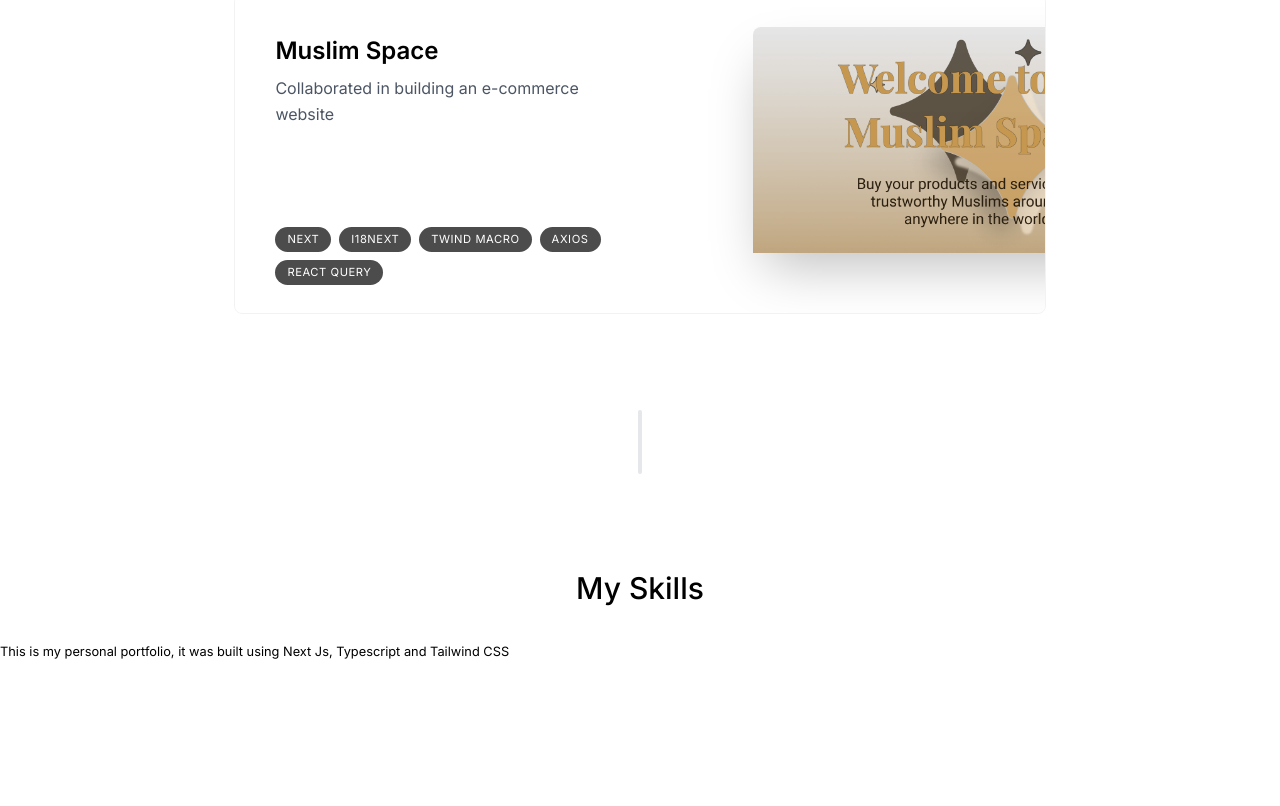
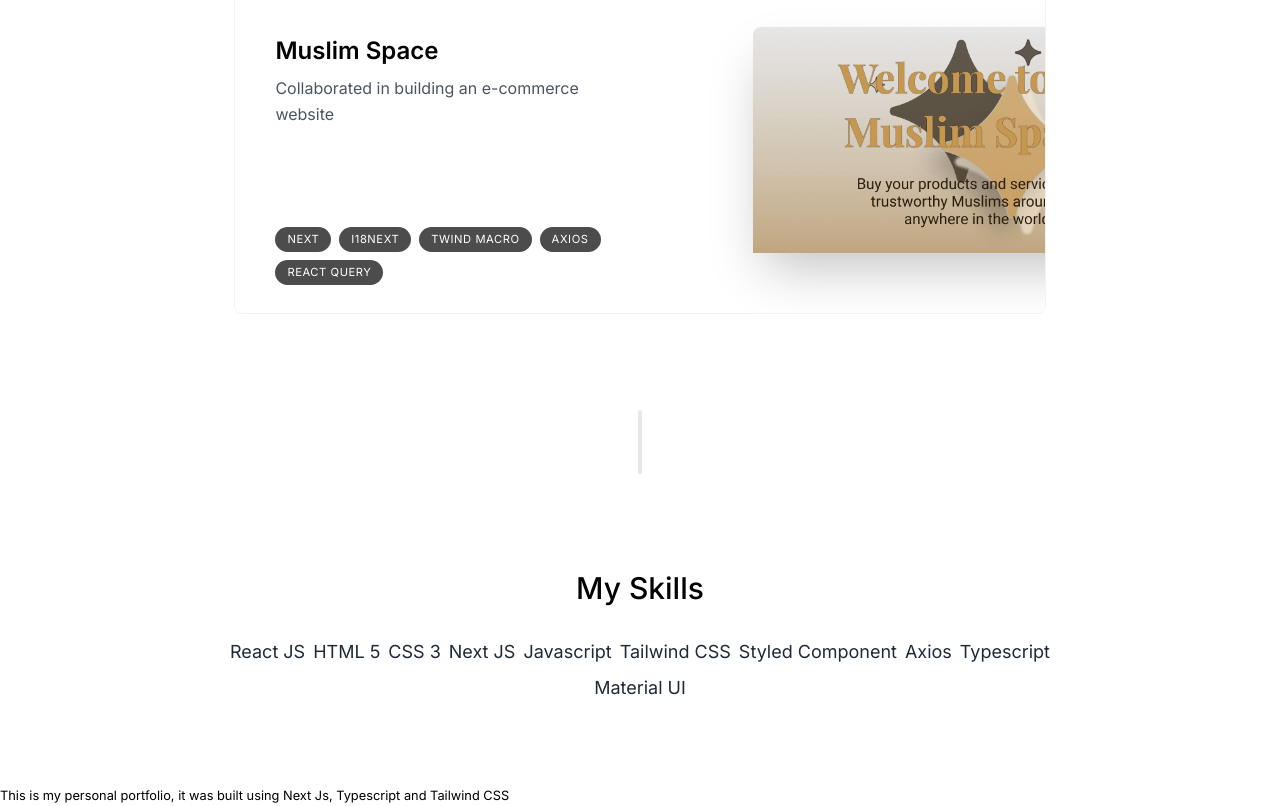
Before and after one commit to Lukman10a/newportfolio, a Next.js app: page / in a window 1280 px wide. Shown: the part 2682-3488 px from the top of the page. Before the commit the page ends 3344 px from the top, so only its background shows below. Built offline with nearby package versions, Linux system fonts and the light colour scheme.

Commit message:
create the skills component

```diff
--- a/components/sections/Experience.tsx
+++ b/components/sections/Experience.tsx
@@ -19,8 +19,6 @@ export default function Experience() {
   const { ref } = useSectionInView("Experience");
   const [mounted, setMounted] = useState(false);
   const { theme } = useTheme();
-
-  console.log(experiencesData);
 
   useEffect(() => {
     setMounted(true);
--- a/components/sections/Skills.tsx
+++ b/components/sections/Skills.tsx
@@ -2,11 +2,49 @@
 
 import React from "react";
 import SectionHeading from "../SectionHeading";
+import { useSectionInView } from "@/lib/hooks";
+import { motion } from "framer-motion";
+import { skillsData } from "@/lib/data";
+
+const fadeInAnimationVariants = {
+  initial: {
+    opacity: 0,
+    y: 100,
+  },
+  animate: (index: number) => ({
+    opacity: 1,
+    y: 0,
+    transition: {
+      delay: 0.05 * index,
+    },
+  }),
+};
 
 export default function Skills() {
+  const { ref } = useSectionInView("Skills");
   return (
-    <section>
+    <section
+      id="skills"
+      ref={ref}
+      className="max-w-[53rem] mb-20 scroll-mt-28 text-center"
+    >
       <SectionHeading>My Skills</SectionHeading>
+      <ul className="flex flex-wrap justify-center gap-2 text-lg text-gray-800">
+        {skillsData.map((skill, index) => (
+          <motion.li
+            key={index}
+            variants={fadeInAnimationVariants}
+            initial="initial"
+            whileInView="animate"
+            viewport={{
+              once: true,
+            }}
+            custom={index}
+          >
+            {skill}
+          </motion.li>
+        ))}
+      </ul>
     </section>
   );
 }
```
